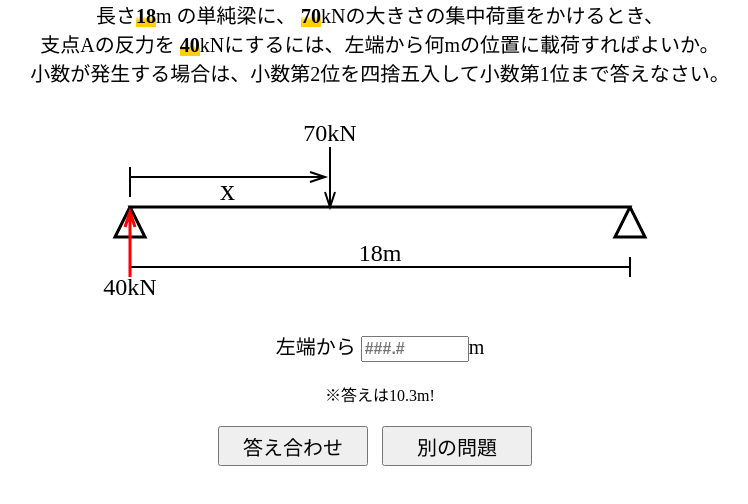
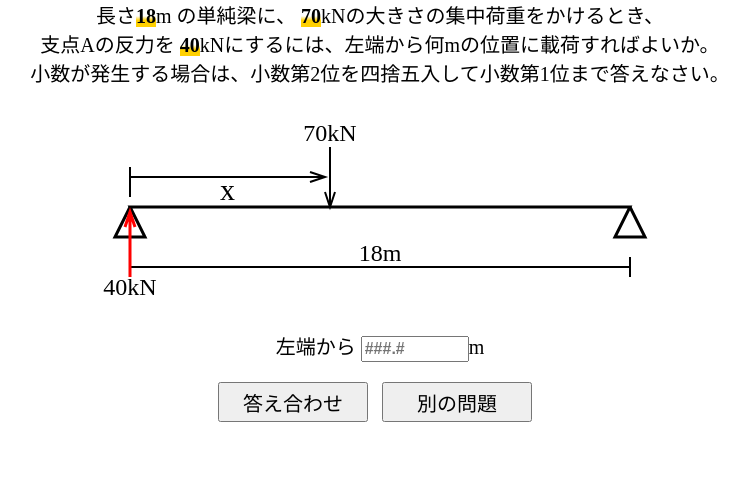
Before and after one commit to Dencyuman/structure_quiz, a plain HTML site: page index.html in a window 1280 px wide. Shown: the part 84-588 px from the top of the page, without its empty margins (260-1008 px from the left). Drawn offline with Linux system fonts and the light colour scheme.

Commit message:
答えを非表示にした
答えの表示がされないようにした。

```diff
--- a/index.html
+++ b/index.html
@@ -23,7 +23,7 @@
         <h2 id="correct" class="result"><span class="red">正解</span>だよ！おめでとう！</h2>
         <h2 id="incorrect" class="result"><span class="blue">不正解</span>www<br>さてはバカだなお前www</h2>
         <p>左端から <input class="inputBox" type="text" id="answer" placeholder="###.#">m</p>
-        <p　class="correctAnswerHint">※答えは<span id="correctAnswer"></span>m!</p>
+<!--         <p　class="correctAnswerHint">※答えは<span id="correctAnswer"></span>m!</p> -->
         <input class="btn" type="button" value="答え合わせ" onclick="checkAnswer();">
         <input class="btn" type="button" value="別の問題" onclick="window.location.reload();">
 
```
